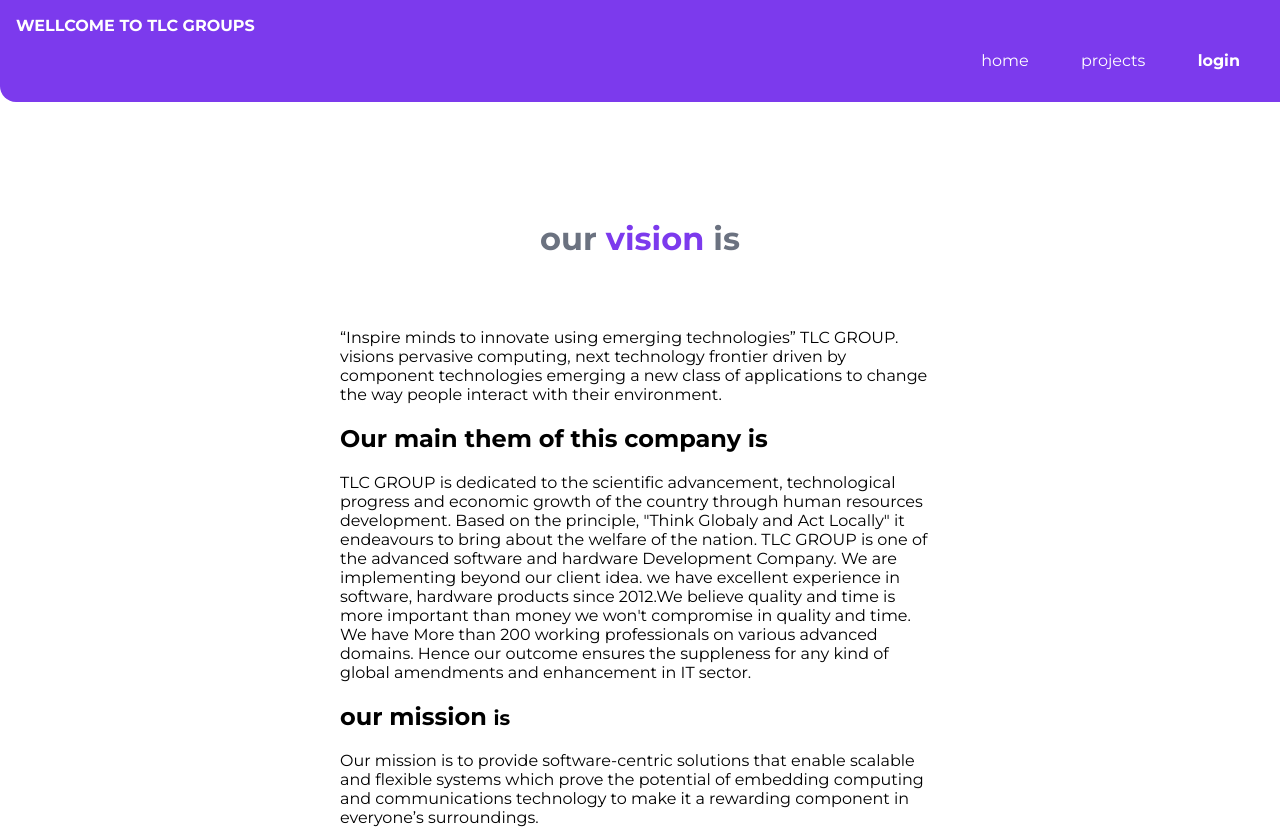
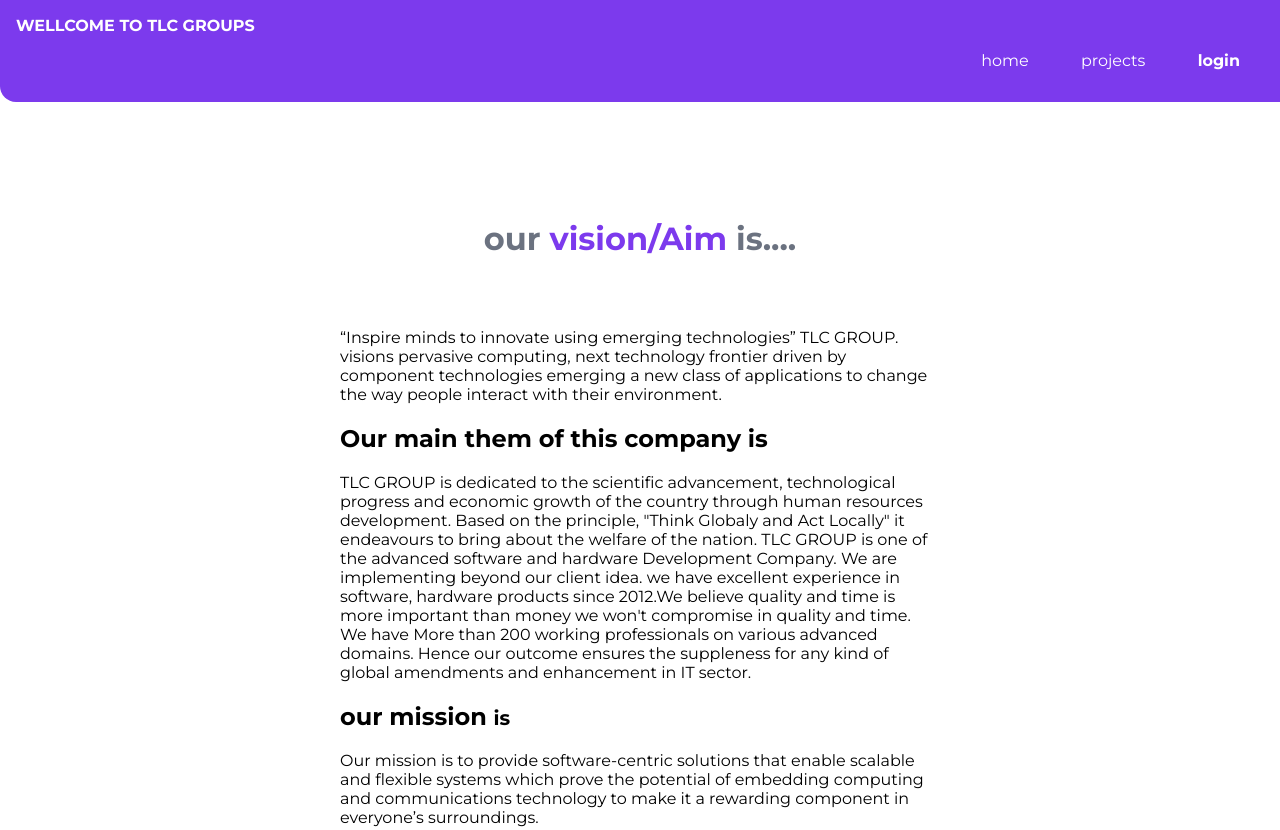
Before and after one commit to charanchunchu/Firstwebsite, a plain HTML site: page index.html in a window 1280 px wide. Shown: the top 830 px of the page. Drawn offline with Linux system fonts and the light colour scheme.

Commit message:
change
change heading

```diff
--- a/index.html
+++ b/index.html
@@ -25,7 +25,7 @@
     </nav>
 
     <header class="hero">
-        <h1 class="hero-heading">our <span class="heading-inverted">vision</span> is</h1>
+        <h1 class="hero-heading">our <span class="heading-inverted">vision/Aim</span> is....</h1>
     </header>
 
     <article class="container-center showcase-blog">
```
